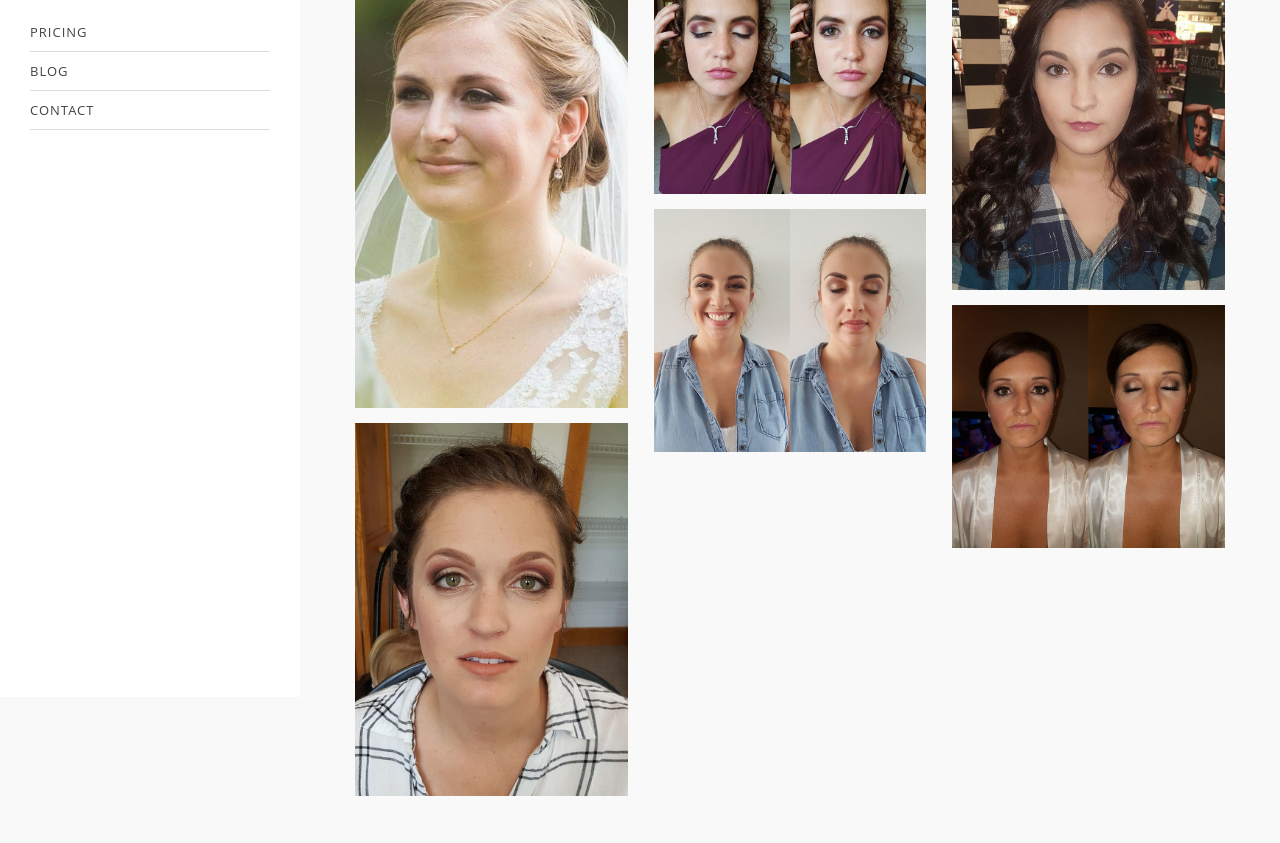
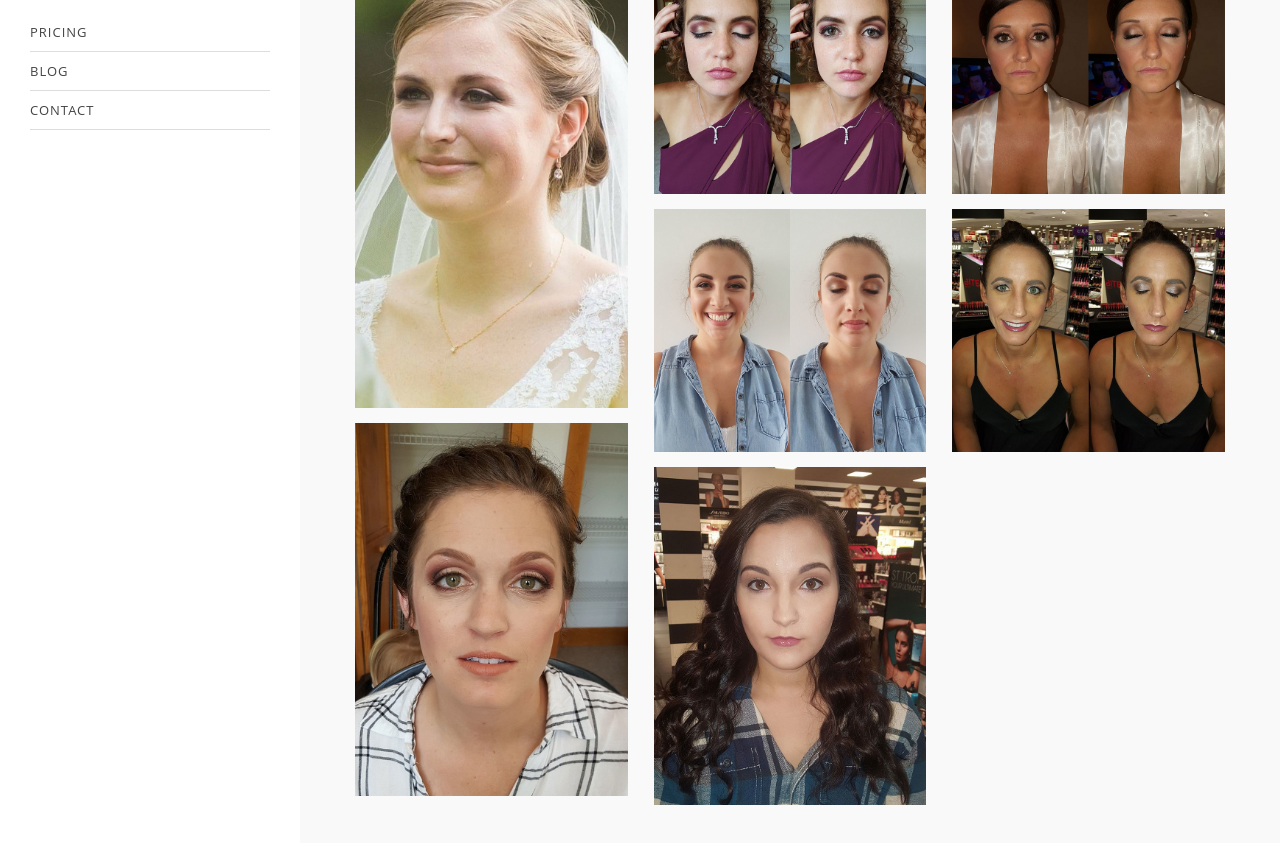
Before and after one commit to dfuentes22/jekyll-em-theme, a plain HTML site: page index.html in a window 1280 px wide. Shown: the part 103-946 px from the top of the page. Drawn offline with Linux system fonts and the light colour scheme.

Commit message:
style changes

```diff
--- a/css/style.css
+++ b/css/style.css
@@ -8,7 +8,6 @@ body {
     margin: 0;
     background: #f9f9f9;
     font-family: 'Open Sans', sans-serif;
-    display: flex;
 }
 
 @import url('https://fonts.googleapis.com/css?family=Raleway:200');
@@ -30,17 +29,17 @@ a {
     color: #444;
 }
 
+.wrapper {
+  display: flex;
+}
 /*------------ Home - Side Bar ------------*/
 
-.sidebar {
-    height: 100vh;
+nav {
     min-width: 300px;
     background: #ffffff;
-    display: flex;
-    flex-direction: column;
-    flex-wrap: wrap;
+  flex: 0 0 auto;
     padding: 35px 30px 0px;
-    position: fixed;
+
 }
 
 nav ul {
@@ -66,10 +65,6 @@ nav ul li a:hover, a:visited, a:active, a:focus {
     color: #444;
 }
 
-.section {
-    padding: 0;
-}
-
 .smaller {
     font-size: 11px !important;
     letter-spacing: 1px;
@@ -87,8 +82,12 @@ nav ul li a:hover, a:visited, a:active, a:focus {
 /*------------ Main Area ------------*/
 
 .main {
-    margin-left: 300px;
-    padding: 50px;
+  flex: 1 1 auto;
+  overflow: auto;
+  padding:50px;
+}
+
+.col-3 {
     column-count: 3;
 }
 
--- a/index.html
+++ b/index.html
@@ -7,27 +7,20 @@
 </head>
 <body>
 
-<div class="sidebar">
-	<!-- This section shoudl be at the top-->
-	<div class="section">
+<div class="wrapper">
+	<!--  Navigation Sidebar -->
+	<nav>
 		<h1 class="logo-text">Rad Face By Em</h1>
 		<p class="subtitle smaller">Make up, Beauty, and Life</p>
-		<nav>
 		<ul>
 			<li class="nav-item"><a href="#">Pricing</a></li>
 			<li class="nav-item"><a href="#">Blog</a></li>
 			<li class="nav-item"><a href="#">Contact</a></li>
 		</ul>
 	</nav>
-	</div>
-<!-- Footer  -->
-<!-- <div class="section">
-<div class="item">Settings</div>
-<div class="item">Questions?</div>
-</div> -->
-</div>
 
-<div class="main">
+	<!-- Main Area -->
+	<div class="main col-3">
 		<div class="post">
 			<img src="img/makeup01.jpg">
 		</div>
@@ -46,8 +39,12 @@
 		<div class="post">
 			<img src="img/makeup06.jpg">
 		</div>
+		<div class="post">
+			<img src="img/makeup07.jpg">
+		</div>
 	</div>
 
+</div>
 
 </body>
 </html>
```
Also changed, not shown: pricing.html (added, +36 -0 lines), img/makeup07.jpg (added). Lines whose indentation alone changed are shown as unchanged.
